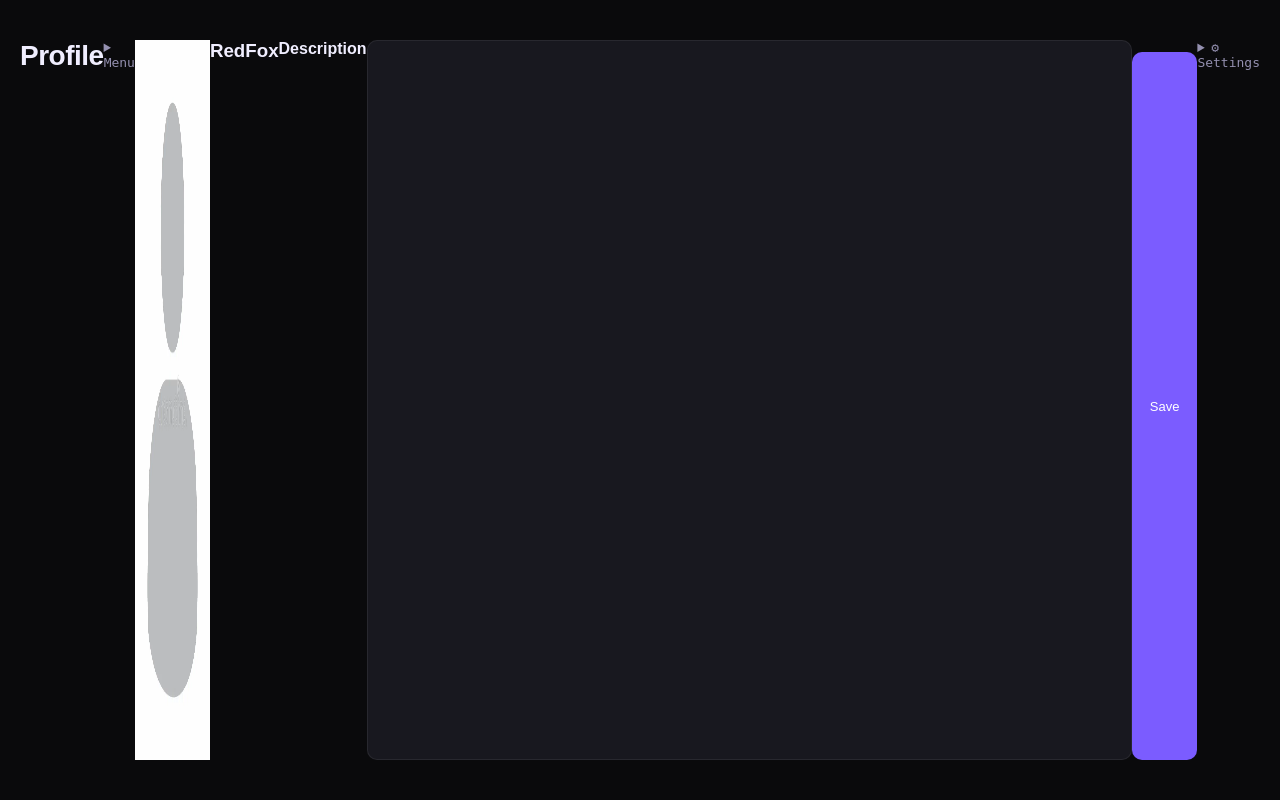
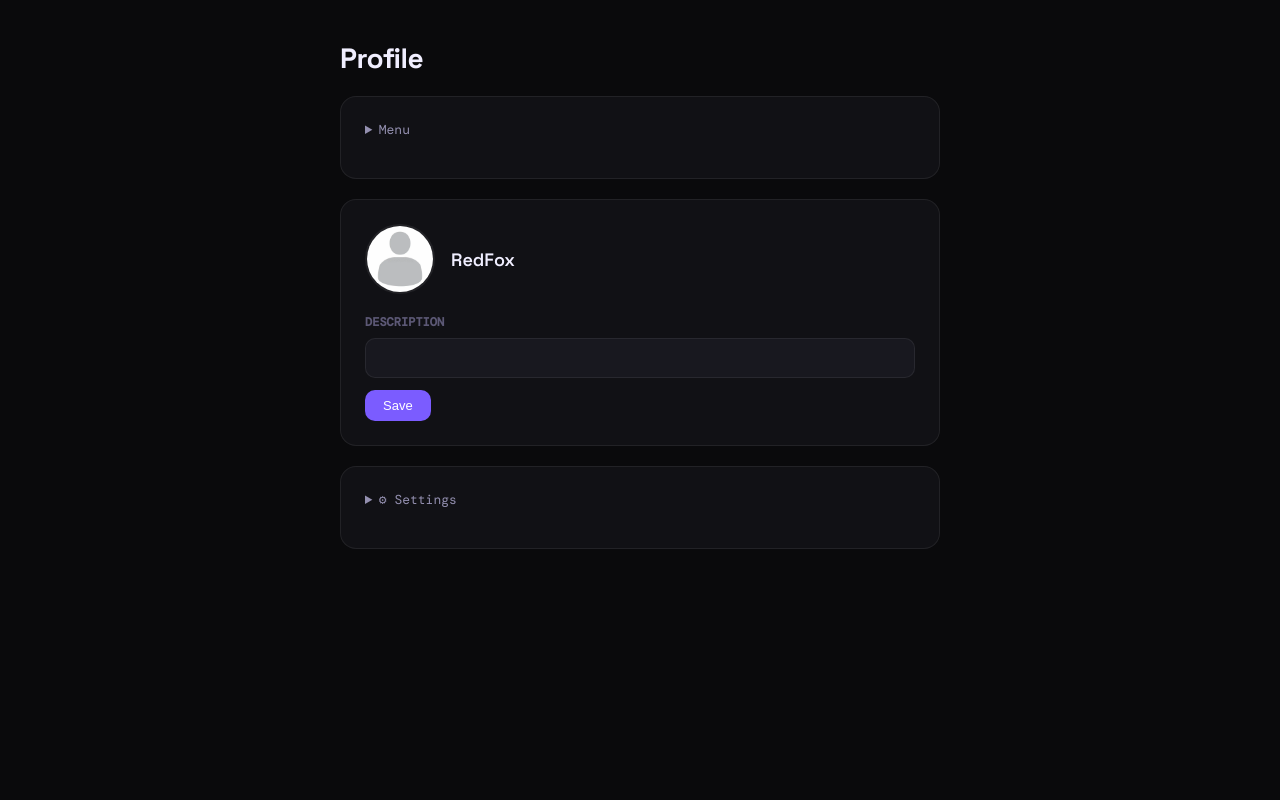
Before and after one commit to void-developers/void-media, a Flask app: page /profile in a window 1280 px wide. Run offline with Flask 3, Linux system fonts and the light colour scheme; a user stored in the database is signed in; data comes from the database, SQL or seed files in the repository.

Commit message:
Update profile.html

```diff
--- a/socialmedia/templates/profile.html
+++ b/socialmedia/templates/profile.html
@@ -1,13 +1,29 @@
-<!DOCTYPE html>
+<!doctype html>
 <html>
   <head>
-    <meta charset="UTF-8">
-    <meta name="viewport" content="width=device-width, initial-scale=1.0">
-    <link rel="stylesheet" href="{{ url_for('static', filename='profile.css') }}">
+    <meta charset="UTF-8" />
+    <meta name="viewport" content="width=device-width, initial-scale=1.0" />
+
+    <!-- Fonts -->
+    <link rel="preconnect" href="https://fonts.googleapis.com" />
+    <link
+      href="https://fonts.googleapis.com/css2?family=Space+Grotesk:wght@300;400;500;600;700&family=DM+Mono:wght@400;500&display=swap"
+      rel="stylesheet"
+    />
+
+    <link
+      rel="stylesheet"
+      href="{{ url_for('static', filename='profile.css') }}"
+    />
+
     <title>Profile Page</title>
   </head>
+
   <body>
+    <div class="profile-container">
       <h1>Profile</h1>
+
+      <div class="card">
         <details>
           <summary>Menu</summary>
           <ul>
@@ -17,14 +33,23 @@
             <li><a href="#">Logout</a></li>
           </ul>
         </details>
+      </div>
 
-    <img src="{{ url_for('static', filename='images/' + user.imgpath) }}"
+      <div class="card">
+        <div class="profile-top">
+          <img
+            src="{{ url_for('static', filename='images/' + user.imgpath) }}"
             alt="Profile picture"
-     width="75">
-         <h3>{{user.name}}</h3>
-         <h4>Description</h4>
-         <input type="text" name="desc" value = "{{user.description}}">
-         <button onclick="descupdate()">Save</button>
+          />
+          <h3 class="profile-name">{{user.name}}</h3>
+        </div>
+
+        <h4 class="desc-label">Description</h4>
+        <input type="text" id="desc" value="{{user.description}}" />
+        <button id="saveDescBtn">Save</button>
+      </div>
+
+      <div class="card">
         <details>
           <summary>⚙ Settings</summary>
           <ul>
@@ -32,8 +57,9 @@
             <li><a href="{{ url_for('uploadimg') }}">Edit Profile Image</a></li>
           </ul>
         </details>
+      </div>
+    </div>
+
     <script src="{{ url_for('static', filename='scripts.js') }}"></script>
-
-
   </body>
 </html>
```
Lines whose indentation alone changed are shown as unchanged.
